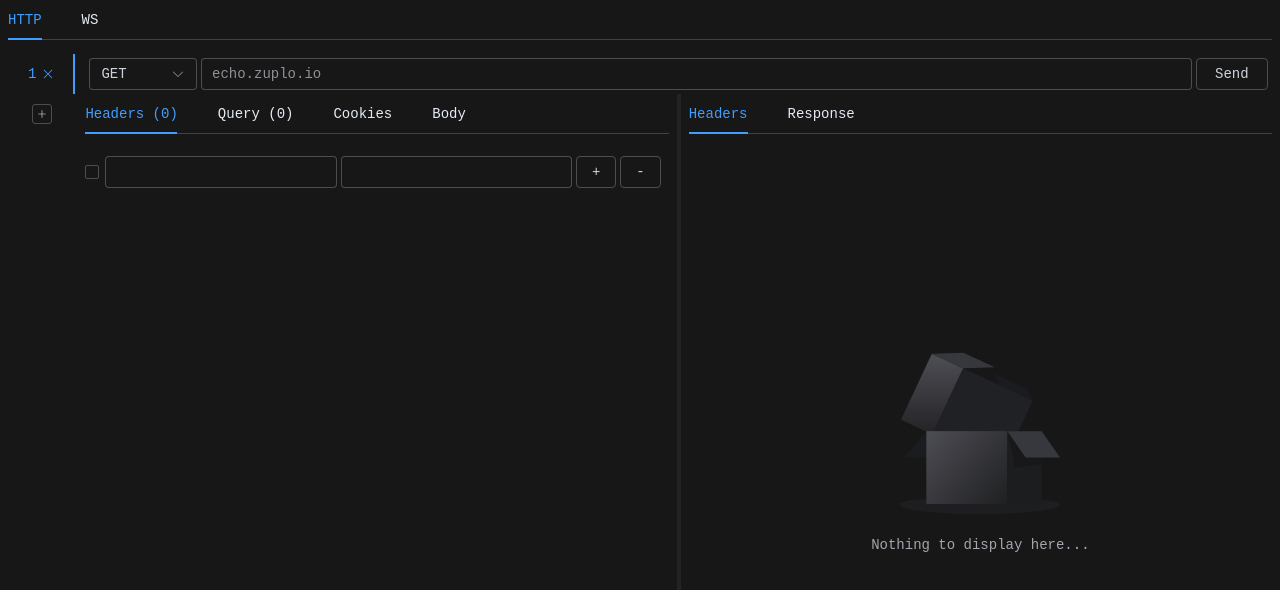
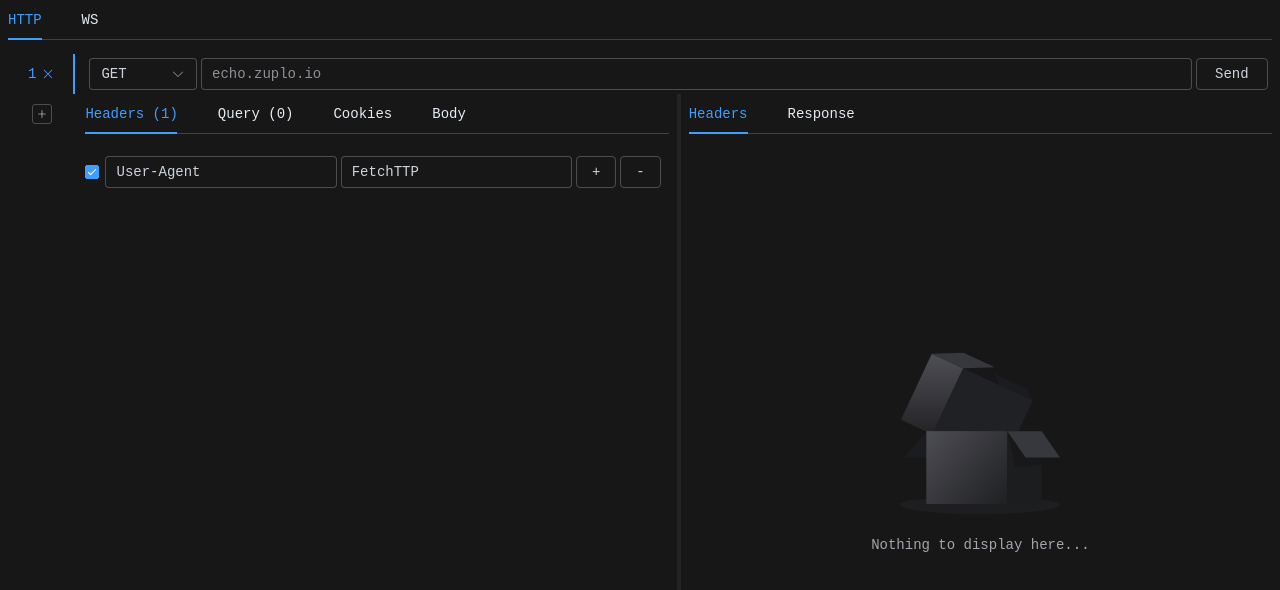
Before and after one commit to lorypelli/FetchTTP, a Vue app in the folder frontend/: page / in a window 1280 px wide. Shown: the top 590 px of the page. Built offline with nearby package versions, Linux system fonts and the light colour scheme; a web font is replaced by a local one; what @imengyu/vue3-context-menu would draw is missing.

Commit message:
fix new tab created if first is not 1

```diff
--- a/frontend/src/components/Split.vue
+++ b/frontend/src/components/Split.vue
@@ -61,9 +61,9 @@ export default {
         }
         else {
             this.headers = [{
-                enabled: false,
-                name: '',
-                value: ''
+                enabled: true,
+                name: 'User-Agent',
+                value: 'FetchTTP'
             }];
         }
         let query = localStorage.getItem(`${this.name}-query-${this.type}`);
--- a/frontend/src/components/Tabs.vue
+++ b/frontend/src/components/Tabs.vue
@@ -113,7 +113,10 @@ export default {
     mounted() {
         const http = localStorage.getItem('httpTab');
         if (http) {
-            httpTab.value = JSON.parse(http);
+            const httpParse = JSON.parse(http);
+            httpTab.value = httpParse;
+            httpSelectedTab.value = httpParse[0].name;
+            httpTabIndex = parseInt(httpSelectedTab.value);
         }
         else {
             httpTab.value = [
@@ -126,7 +129,10 @@ export default {
         }
         const ws = localStorage.getItem('wsTab');
         if (ws) {
-            wsTab.value = JSON.parse(ws);
+            const wsParse = JSON.parse(ws);
+            wsTab.value = wsParse;
+            wsSelectedTab.value = wsParse[0].name;
+            wsTabIndex = parseInt(wsSelectedTab.value);
         }
         else {
             wsTab.value = [
```
